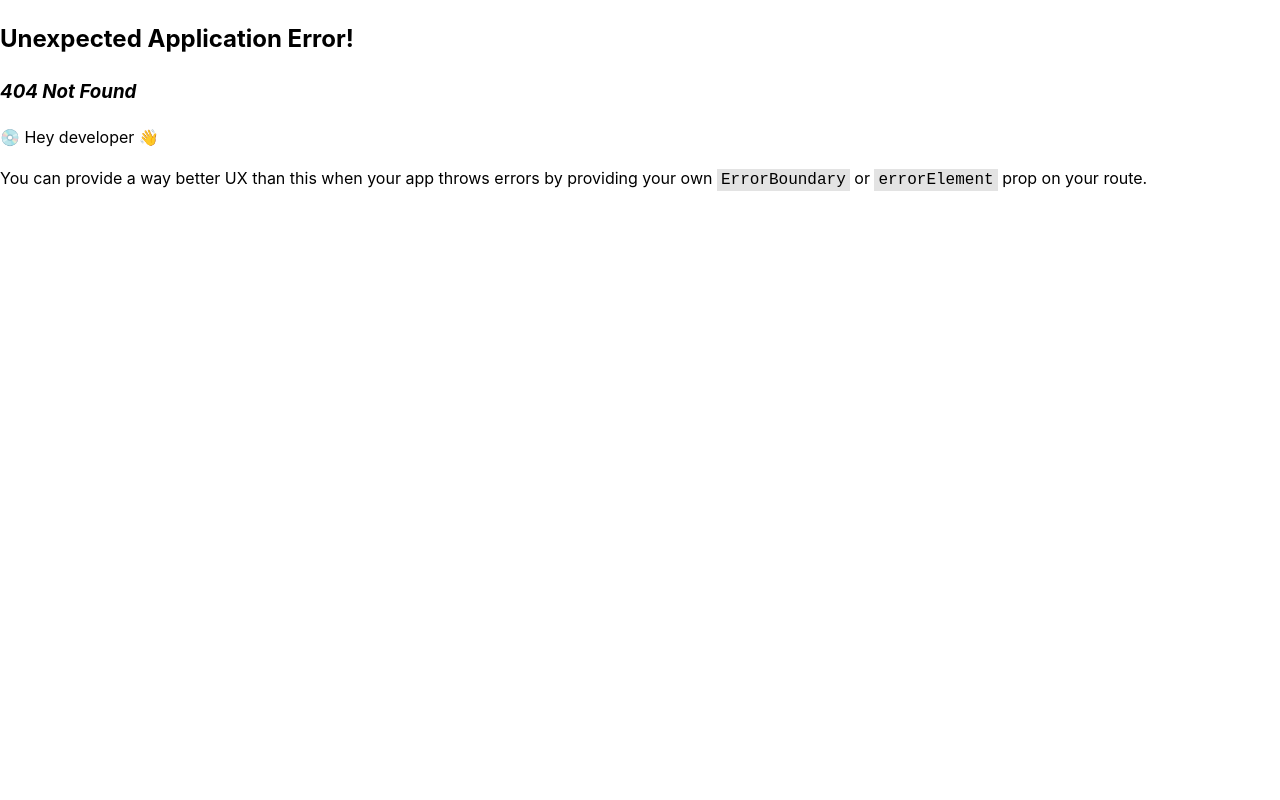
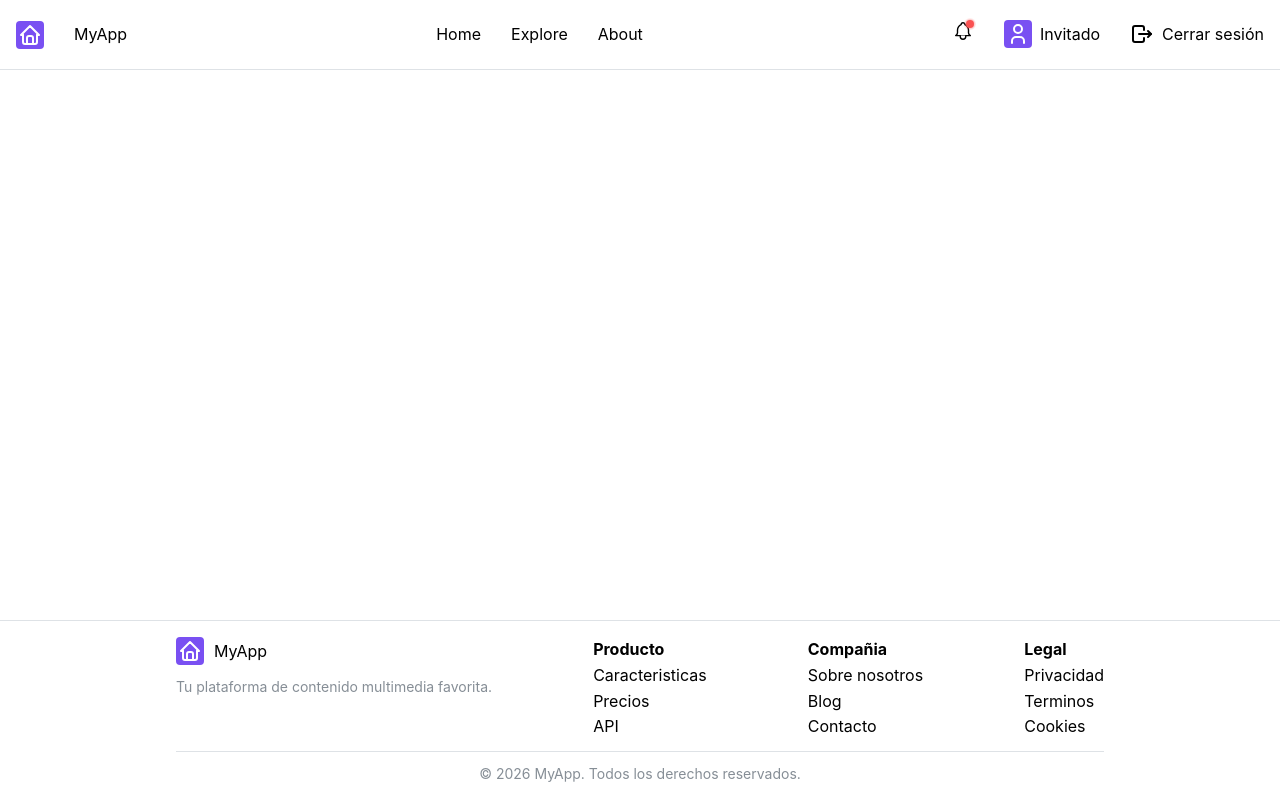
Before and after one commit to Guillerius5/videos-site, a React (Vite) app: page /stadistics in a window 1280 px wide. Before the commit this address had no page. Built offline with nearby package versions, Linux system fonts and the light colour scheme.

Commit message:
dashboard terminado

```diff
--- a/package.json
+++ b/package.json
@@ -13,6 +13,7 @@
     "@mantine/charts": "^8.3.12",
     "@mantine/core": "^8.3.12",
     "@mantine/hooks": "^8.3.12",
+    "@mantine/notifications": "^8.3.12",
     "@tabler/icons-react": "^3.36.1",
     "postcss": "^8.5.6",
     "postcss-preset-mantine": "^1.18.0",
--- /dev/null
+++ b/src/Components/Footer.tsx
@@ -0,0 +1,75 @@
+import {AppShell,Text, Container, Group, ThemeIcon, Stack, Divider} from "@mantine/core";
+import {IconHome} from "@tabler/icons-react";
+
+export function Footer() {
+    return (
+        <>
+        <AppShell.Footer>
+            <Container size="md" mt="md">
+
+            <Group justify="space-between" align={"start"} >
+
+
+
+                <Group>
+                    <div >
+                        <Group gap={10} mb={"sm"} >
+                            <ThemeIcon color="violet">
+                                <IconHome />
+                            </ThemeIcon>
+                            <Text>MyApp</Text>
+                        </Group>
+                        <Text size="sm" c={"dimmed"}>Tu plataforma de contenido multimedia favorita.</Text>
+                    </div>
+                </Group>
+
+
+                <Group>
+
+                   <Stack gap ="1">
+                       <Text fw={"bold"}>Producto</Text>
+                       <Text>Caracteristicas</Text>
+                       <Text>Precios</Text>
+                       <Text>API</Text>
+                   </Stack>
+
+                </Group>
+                <Group>
+
+                    <Stack gap={1}>
+                        <Text fw={"bold"}>Compañia</Text>
+                        <Text>Sobre nosotros</Text>
+                        <Text>Blog</Text>
+                        <Text>Contacto</Text>
+                    </Stack>
+
+                    </Group>
+                <Group>
+                    <Stack gap={1}>
+                        <Text fw={"bold"}>Legal</Text>
+                        <Text>Privacidad</Text>
+                        <Text>Terminos</Text>
+                        <Text>Cookies</Text>
+                    </Stack>
+
+                </Group>
+
+            </Group>
+
+                <Divider my="sm" />
+
+                <Text c="dimmed" size="sm" ta="center">
+                    © 2026 MyApp. Todos los derechos reservados.
+                </Text>
+
+            </Container>
+
+
+
+        </AppShell.Footer>
+
+
+        </>
+
+    )
+}
--- a/src/main.tsx
+++ b/src/main.tsx
@@ -6,12 +6,18 @@ import './index.css'
 // Estilos de Mantine
 import '@mantine/core/styles.css';
 import '@mantine/charts/styles.css';
+import '@mantine/notifications/styles.css'; // ✅ Los estilos están bien
+
 import { MantineProvider } from '@mantine/core';
 
+
+import { Notifications } from '@mantine/notifications';
 
 ReactDOM.createRoot(document.getElementById('root')!).render(
     <React.StrictMode>
         <MantineProvider>
+            {/* Ahora sí funcionará porque lo hemos importado arriba */}
+            <Notifications position="top-right" />
             <App />
         </MantineProvider>
     </React.StrictMode>,
--- a/src/pages/DashBoard.tsx
+++ b/src/pages/DashBoard.tsx
@@ -9,24 +9,41 @@ import {
     Text,
     Title,
 } from "@mantine/core";
-import {IconChartBar, IconEye, IconHeart, IconUpload} from "@tabler/icons-react";
-import {Header} from "../Components/Header.tsx";
+import {IconChartBar, IconCheck, IconEye, IconHeart, IconUpload} from "@tabler/icons-react";
 import {videosData} from "../data/videos.ts";
+import {Header} from "../components/Header.tsx";
+import {Footer} from "../components/Footer.tsx";
+import {useEffect} from "react";
+import {notifications} from "@mantine/notifications";
+import {useNavigate} from "react-router-dom";
 
 
 export function DashBoard() {
 
 
+    useEffect(() => {
+        notifications.show({
+            title: '¡Bienvenido de nuevo!',
+            message: 'Bienvenido de nuevo',
+            color: 'green',
+            icon: <IconCheck />,
+            autoClose: 4000,
+            withCloseButton: true,
+        });
+    }, []);
 
+    const navigate = useNavigate();
 
     return (
         <>
+
             <AppShell
                 header={{height: 70}}
-                footer={{height: 50}}
+                footer={{height: 180}}
                 padding={"md"}>
 
                <Header/>
+
 
                 <AppShell.Main>
                     <Container size="xl" mt="md">
@@ -41,7 +58,7 @@ export function DashBoard() {
                                 </Text>
                             </div>
 
-                            <Button color={"green"} leftSection={<IconUpload size={20}/>}>
+                            <Button color={"green"} leftSection={<IconUpload size={20} />}>
                                 subir video
                             </Button>
 
@@ -106,19 +123,31 @@ export function DashBoard() {
                                         mt="md"
                                         radius="md"
                                         leftSection={<IconChartBar size={16}/>}
+                                        onClick={() => navigate('/stadistics')}
                                     >
                                         Ver Estadísticas
                                     </Button>
 
                                 </Card>
+
+
+
                             ))}
+
                             </SimpleGrid>
+
+                        <Group justify="center" mt={"xl"}>
+                            <Button color={"blue"} justify={"center"}>
+                                Cargar más contenido
+                            </Button>
+
+                        </Group>
+
+
                     </Container>
                 </AppShell.Main>
 
-                <AppShell.Footer>
-                    el footer
-                </AppShell.Footer>
+                <Footer/>
 
             </AppShell>
         </>
--- /dev/null
+++ b/src/pages/Stadistics.tsx
@@ -0,0 +1,21 @@
+import { AppShell } from "@mantine/core";
+import { Header } from "../components/Header";
+import { Footer } from "../components/Footer";
+
+export default function Stadistics() {
+
+    return (
+        <AppShell
+            header={{height: 70}}
+            footer={{height: 180}}
+            padding={"md"}>
+
+          <Header/>
+
+
+
+        <Footer/>
+        </AppShell>
+
+    )
+}
--- a/src/router/index.tsx
+++ b/src/router/index.tsx
@@ -2,6 +2,7 @@
 import { createBrowserRouter } from 'react-router-dom';
 import { Login } from '../pages/Login.tsx';
 import {DashBoard} from "../pages/DashBoard.tsx";
+import Stadistics from "../pages/Stadistics.tsx";
 
 
 export const router = createBrowserRouter([
@@ -14,4 +15,8 @@ export const router = createBrowserRouter([
         element: <DashBoard />,
     },
 
+    {
+        path: '/stadistics',
+        element: <Stadistics />,
+    },
 ]);
```
Also changed, not shown: 1 other file (tests, documents, lock files or other folders).
